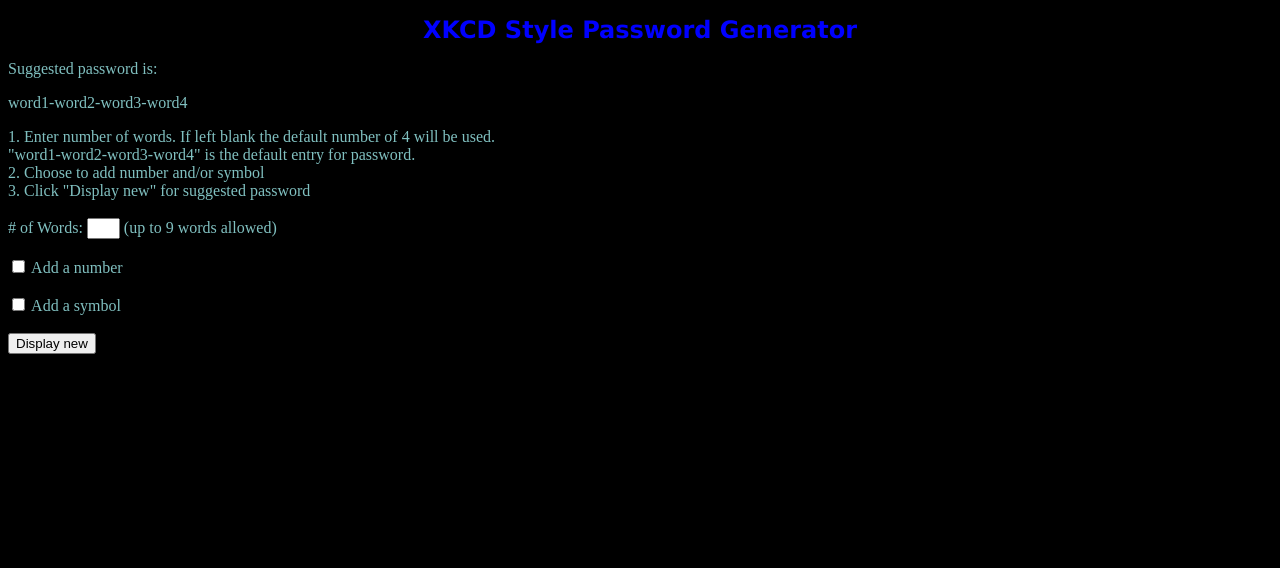
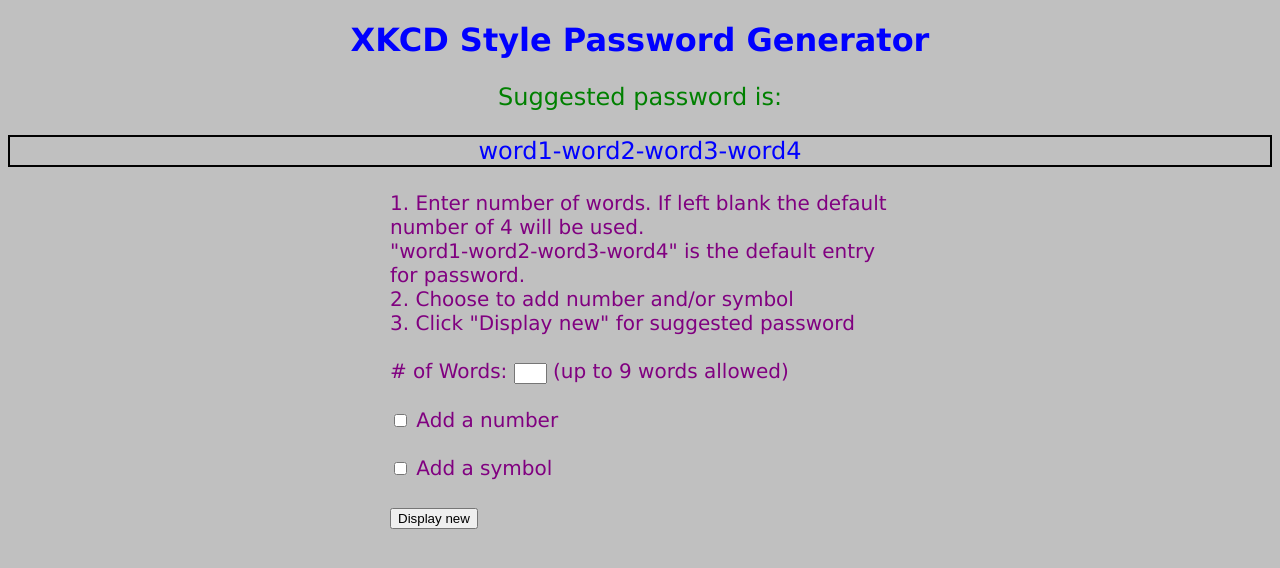
Before and after one commit to alexGalushka/passwordP2, a PHP site: page / in a window 1280 px wide. Shown: the top 568 px of the page. Run offline with PHP 8.4, Linux system fonts and the light colour scheme; data that the repository does not hold is empty.

Commit message:
fixed stlyling and fixed spaces issue

```diff
--- a/index.php
+++ b/index.php
@@ -1,23 +1,35 @@
 <!DOCTYPE html>
 <html>
+
 <head>
 
     <title>xkcd style password generator</title>
-	<link REL="StyleSheet" TYPE="text/css" HREF="myStyle.css">
-    <?php require 'logic.php' ?>
+
+	<?php require 'logic.php' ?>
+
+	<style>
+		.center {text-align: center;color: green; font-family: verdana; font-size: 24px;}
+		.display {text-align: center;color: blue; font-family: verdana; font-size: 24px; border:2px solid #000000; word-wrap:break-word;}
+		.head {text-align: center;color: blue; font-family: verdana; font-size: 32px;}
+		.body {background: silver;}
+		.error {text-align: center;color: red; font-family: verdana; font-size: 36px;}
+		.form { position: relative; width: 500px; margin:0 auto; color: purple; font-family: verdana; font-size: 20px;}
+
+	</style>
 
 </head>
 
-<body >
+<body class="body">
 
-    <h1>XKCD Style Password Generator</h1>
+    <h1 class="head">XKCD Style Password Generator</h1>
+	<p class="center">Suggested password is:</p>
+	<p class="display"><?php echo $password; ?></p>
 
-	<p>Suggested password is: </p>
-	<p><?php echo trim($password, ' '); ?></p>
 
-	<form method="post" action="<?php echo htmlspecialchars($_SERVER["PHP_SELF"]);?>">
+	<form class="form" method="post" action="<?php echo htmlspecialchars($_SERVER["PHP_SELF"]);?>">
+
 	   1. Enter number of words. If left blank the default number of 4 will be used. <br>
-	      "word1-word2-word3-word4" is the default entry for password.
+		  "word1-word2-word3-word4" is the default entry for password.
 	   <br>
 	   2. Choose to add number and/or symbol
 	   <br>
@@ -30,9 +42,11 @@
 	   <input type="checkbox" name="addSymbol" value="true" /> Add a symbol
 	   <br><br>
 	   <input type="submit" name="submit" value="Display new">
+
 	</form>
 
-
+	<p class="error"><?php echo $errorHandler;?></p>
 
 </body>
+
 </html>
--- a/logic.php
+++ b/logic.php
@@ -1,7 +1,6 @@
 <?php
 
 	$errorHandler = "";
-
 
 	$password = "word1-word2-word3-word4"; //default entry for password
 	$maxNumOfPasswordWords = 9;
@@ -16,7 +15,7 @@
 	}
 	else
 	{
-	   $errorHandler = $filename + " can not be opened";
+	   $errorHandler = "Error: ". $filename . " can not be opened";
 	}
 
 	$numWords = (int)$_POST['numWords'];
@@ -48,7 +47,7 @@
 		   {
 		     $dash = "-";
 		   }
-	       $password = $password . $dash . trim($commonWords[rand ( 0 , ($arraySize - 1)) ], ' ');
+	       $password = $password . $dash . trim($commonWords[rand ( 0 , ($arraySize - 1)) ]);
 	   }
 
 	   if ($addNumber)
@@ -62,6 +61,4 @@
 	   }
 	}
 
-
-
 ?>
--- a/myStyle.css
+++ b/myStyle.css
@@ -1,13 +1,19 @@
 body
  {
-    background: black;
-    color: #80c0c0
+    background: blue;
+    color: #80c0c0;
 }
 
 h1
 {
-    font-family:verdana;
-	color:blue;
-	font-size:24px;
-	text-align:center
+    font-family: verdana;
+	color: blue;
+	font-size: 24px;
+	text-align: center;
 }
+
+p
+{
+    color: red;
+    text-align: center;
+}
```
